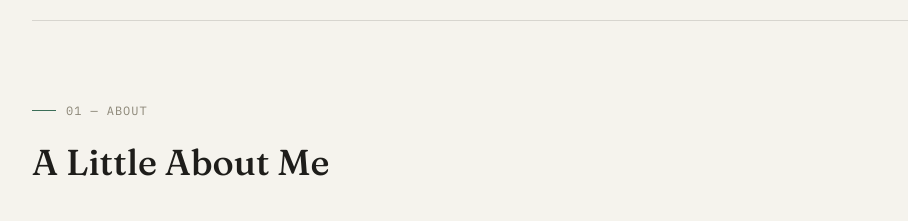
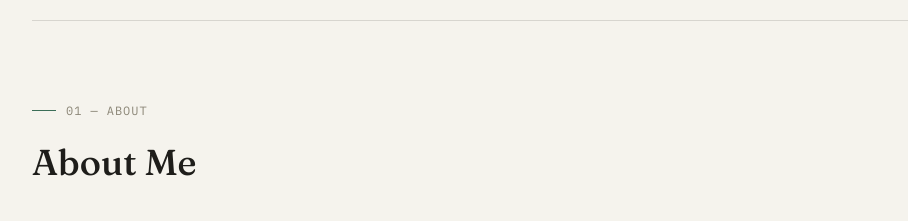
Before and after one commit to adampergibulan/myprofile, a plain HTML site: page index.html in a window 1280 px wide. Shown: the part 780-1001 px from the top of the page, without its empty margins (160-1068 px from the left). Drawn offline with Linux system fonts and the light colour scheme.

Commit message:
Update section title in the About section for clarity

```diff
--- a/index.html
+++ b/index.html
@@ -50,7 +50,7 @@
     <!-- ABOUT -->
     <section id="about" class="reveal">
       <div class="section-label">01 — ABOUT</div>
-      <h2 class="section-title">A Little About Me</h2>
+      <h2 class="section-title">About Me</h2>
       <div class="about-grid">
         <div>
           <p>
```
